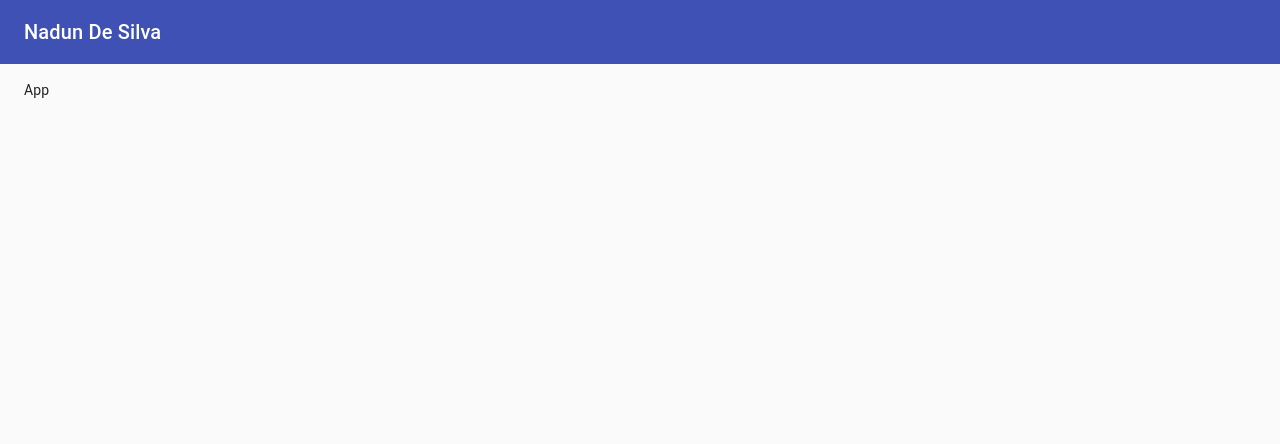
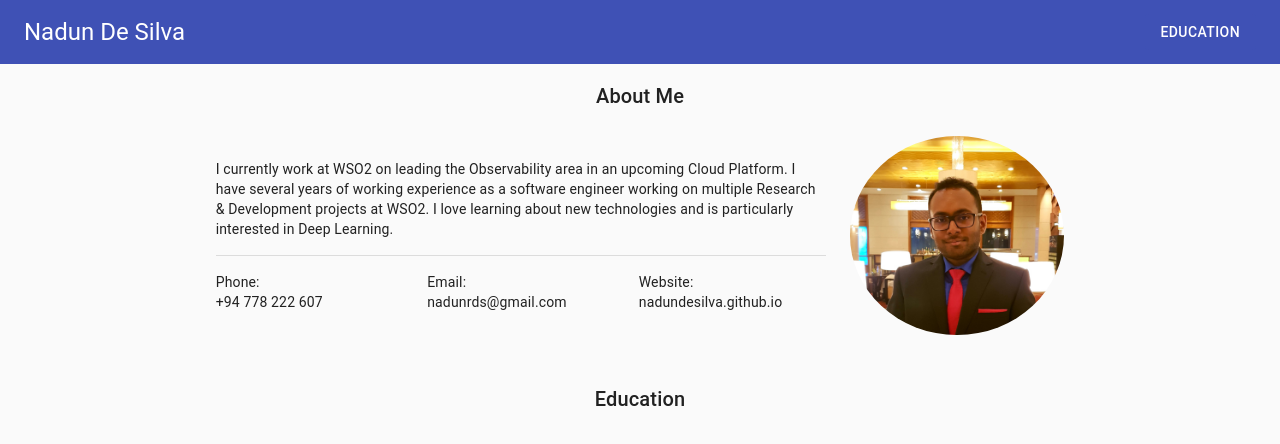
Before and after one commit to nadundesilva/nadundesilva.github.io, a React (Create React App) app in the folder _new_site/nadundesilva-website/: page / in a window 1280 px wide. Shown: the top 444 px of the page. Built offline with nearby package versions, Linux system fonts and the light colour scheme.

Commit message:
Add About Me section

```diff
--- a/_new_site/nadundesilva-website/src/Portal/index.tsx
+++ b/_new_site/nadundesilva-website/src/Portal/index.tsx
@@ -1,14 +1,8 @@
 import React from "react";
-import Layout from "./Layout";
+import Home from "./views/Home";
 
 const Portal = (): React.ReactElement => {
-	return (
-		<Layout>
-			<div>
-				App
-			</div>
-		</Layout>
-	);
+	return <Home/>;
 };
 
 export default Portal;
--- /dev/null
+++ b/_new_site/nadundesilva-website/src/Portal/views/Home/AboutMe.tsx
@@ -0,0 +1,59 @@
+import React from "react";
+import { Avatar, createStyles, Divider, Grid, makeStyles, Theme, Typography } from "@material-ui/core";
+import ProfilePicture from "./profile-photo.jpg";
+
+const useStyles = makeStyles((theme: Theme) => {
+	const descriptionSeparatorMargin = 2;
+	return createStyles({
+		sectionContent: {
+			padding: theme.spacing(3)
+		},
+		descriptionSeparator: {
+			marginTop: theme.spacing(descriptionSeparatorMargin),
+			marginBottom: theme.spacing(descriptionSeparatorMargin)
+		},
+		profilePhoto: {
+			width: "100%",
+			height: "auto"
+		}
+	});
+});
+
+const AboutMe = (): React.ReactElement => {
+	const classes = useStyles();
+	return (
+		<React.Fragment>
+			<Typography variant="h6" align="center">About Me</Typography>
+			<Grid container spacing={3} justifyContent="center" alignItems="center" className={classes.sectionContent}>
+				<Grid item xs={8}>
+                    I currently work at WSO2 on leading the Observability area in an upcoming
+                    Cloud Platform. I have several years of working experience as a software
+                    engineer working on multiple Research &amp; Development projects at WSO2.
+                    I love learning about new technologies and is particularly interested
+                    in Deep Learning.
+
+					<Divider className={classes.descriptionSeparator} />
+					<Grid container spacing={3} justifyContent="center">
+						<Grid item xs={4}>
+							<div>Phone:</div>
+							<div>+94 778 222 607</div>
+						</Grid>
+						<Grid item xs={4}>
+							<div>Email:</div>
+							<div>nadunrds@gmail.com</div>
+						</Grid>
+						<Grid item xs={4}>
+							<div>Website:</div>
+							<div>nadundesilva.github.io</div>
+						</Grid>
+					</Grid>
+				</Grid>
+				<Grid item xs={3}>
+					<Avatar alt="Nadun De Silva" src={ProfilePicture} className={classes.profilePhoto}/>
+				</Grid>
+			</Grid>
+		</React.Fragment>
+	);
+};
+
+export default AboutMe;
--- /dev/null
+++ b/_new_site/nadundesilva-website/src/Portal/views/Home/index.tsx
@@ -0,0 +1,78 @@
+import React, { useRef } from "react";
+import { Layout } from "../../../components";
+import AboutMe from "./AboutMe";
+import { Button, createStyles, makeStyles, Theme, Typography } from "@material-ui/core";
+
+const useStyles = makeStyles((theme: Theme) => {
+	const sidesPadding = 16;
+	return createStyles({
+		root: {
+			marginLeft: theme.spacing(sidesPadding),
+			marginRight: theme.spacing(sidesPadding)
+		},
+		grow: {
+			flexGrow: 1
+		},
+		section: {
+			padding: theme.spacing(1),
+			margin: theme.spacing(2)
+		},
+		sectionContent: {
+			padding: theme.spacing(3)
+		},
+		profilePhoto: {
+			width: "100%",
+			height: "auto"
+		}
+	});
+});
+
+interface Section {
+	name: string,
+	ref: React.RefObject<HTMLButtonElement>,
+};
+
+const Home = (): React.ReactElement => {
+	const classes = useStyles();
+
+	const pageSections: Section[] = [
+		{
+			name: "Education",
+			ref: useRef<HTMLButtonElement>(null)
+		}
+	];
+
+	const generateGoToSectionHandler = (sectionRef: React.RefObject<HTMLButtonElement>) => () => {
+		sectionRef.current?.scrollIntoView({ behavior: "smooth", block: "center" });
+	};
+	return (
+		<Layout navItems={
+			<React.Fragment>
+				<div className={classes.grow} />
+				{
+					pageSections.map((section: Section) => (
+						<Button key={section.name} variant={"contained"} color="primary" disableElevation
+							ref={section.ref} onClick={generateGoToSectionHandler(section.ref)}>
+							{section.name}
+						</Button>
+					))
+				}
+			</React.Fragment>
+		}>
+			<div className={classes.root}>
+				<AboutMe/>
+				<React.Fragment>
+					{
+						pageSections.map((section: Section) => (
+							<div className={classes.section} key={section.name}>
+								<Typography variant="h6" align="center">{section.name}</Typography>
+							</div>
+						))
+					}
+				</React.Fragment>
+			</div>
+		</Layout>
+	);
+};
+
+export default Home;
--- a/_new_site/nadundesilva-website/src/Portal/Layout.tsx
+++ b/_new_site/nadundesilva-website/src/components/Layout.tsx
@@ -13,14 +13,16 @@ const useStyles = makeStyles((theme: Theme) =>
 );
 
 interface LayoutProps {
-	children: React.ReactElement,
+	children: React.ReactElement | React.ReactElement[],
+	navItems: React.ReactElement | React.ReactElement[],
+	window?: () => Window,
 };
 
-const Layout = ({ children }: LayoutProps): React.ReactElement => {
+const Layout = ({ children, navItems, window }: LayoutProps): React.ReactElement => {
 	const trigger = useScrollTrigger({
 		disableHysteresis: true,
 		threshold: 0,
-		target: window
+		target: window !== undefined ? window() : undefined
 	});
 
 	const classes = useStyles();
@@ -28,8 +30,9 @@ const Layout = ({ children }: LayoutProps): React.ReactElement => {
 
 	const appBar = React.cloneElement((
 		<AppBar>
-			<Toolbar>
-				<Typography variant="h6">Nadun De Silva</Typography>
+			<Toolbar ref={scrollToTopRef}>
+				<Typography variant="h5">Nadun De Silva</Typography>
+				{navItems}
 			</Toolbar>
 		</AppBar>
 	), {
@@ -44,7 +47,7 @@ const Layout = ({ children }: LayoutProps): React.ReactElement => {
 		<React.Fragment>
 			<CssBaseline />
 			{appBar}
-			<Toolbar ref={scrollToTopRef} />
+			<Toolbar />
 			<Container>
 				<Box my={2}>
 					{children}
--- /dev/null
+++ b/_new_site/nadundesilva-website/src/components/index.tsx
@@ -0,0 +1,5 @@
+import Layout from "./Layout";
+
+export {
+	Layout
+};
```
Also changed, not shown: _new_site/nadundesilva-website/src/Portal/views/Home/profile-photo.jpg (added).
